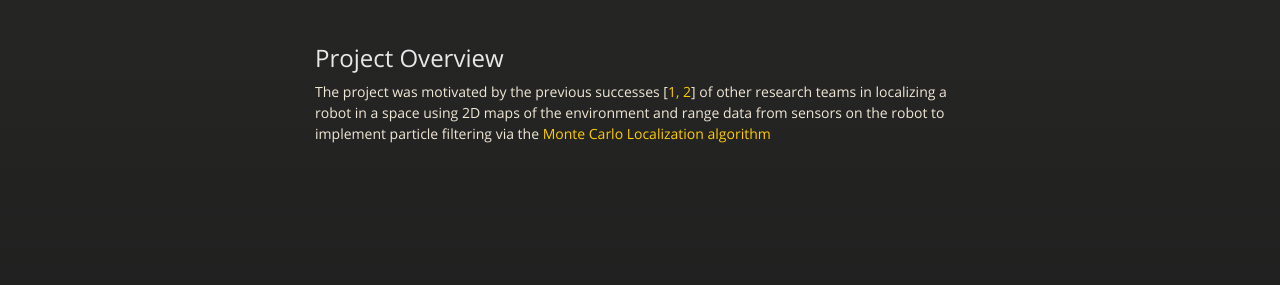
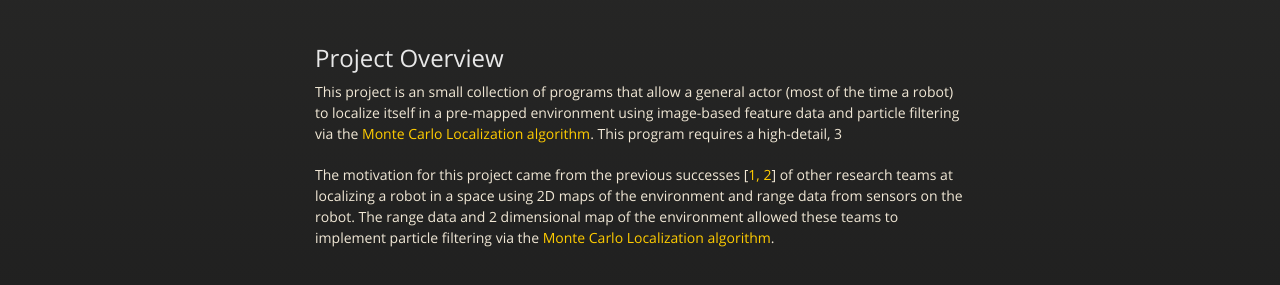
Before and after one commit to alashui/3DLocalization, a plain HTML site: page index.html in a window 1280 px wide. Shown: the part 253-538 px from the top of the page. Drawn offline with nearby package versions, Linux system fonts and the light colour scheme.

Commit message:
Changing text in html file

```diff
--- a/index.html
+++ b/index.html
@@ -40,8 +40,14 @@
         </div>
 
         <h2><a name="project-overview" class="anchor" href="#project-overview"><span class="octicon octicon-link"></span></a>Project Overview</h1>
-        <p> The project was motivated by the previous successes [<a href="http://robots.stanford.edu/papers/fox.aaai99.pdf">1,</a>
-          <a href="http://www.sciencedirect.com/science/article/pii/S0004370201000698"> 2</a>] of other research teams in localizing a robot in a space using 2D maps of the environment and range data from sensors on the robot to implement particle filtering via the <a href="en.wikipedia.org/wiki/Monte_Carlo_localization">Monte Carlo Localization algorithm</a> </p>
+        <p> This project is an small collection of programs that allow a general actor (most of the time a robot) to localize itself in a pre-mapped environment using image-based feature data and particle filtering via the <a href="en.wikipedia.org/wiki/Monte_Carlo_localization">Monte Carlo Localization algorithm</a>. This program requires a high-detail, 3
+        </p>
+        <p> The motivation for this project came from the previous successes
+          [<a href="http://robots.stanford.edu/papers/fox.aaai99.pdf">1,</a>
+          <a href="http://www.sciencedirect.com/science/article/pii/S0004370201000698"> 2</a>]
+           of other research teams at localizing a robot in a space using 2D maps of the environment and range data from sensors on the robot. The range data and 2 dimensional map of the environment allowed these teams to implement particle filtering via the
+          <a href="en.wikipedia.org/wiki/Monte_Carlo_localization">Monte Carlo Localization algorithm</a>.</p>
+        <p> </p>
       </section>
 
     </div>
```
